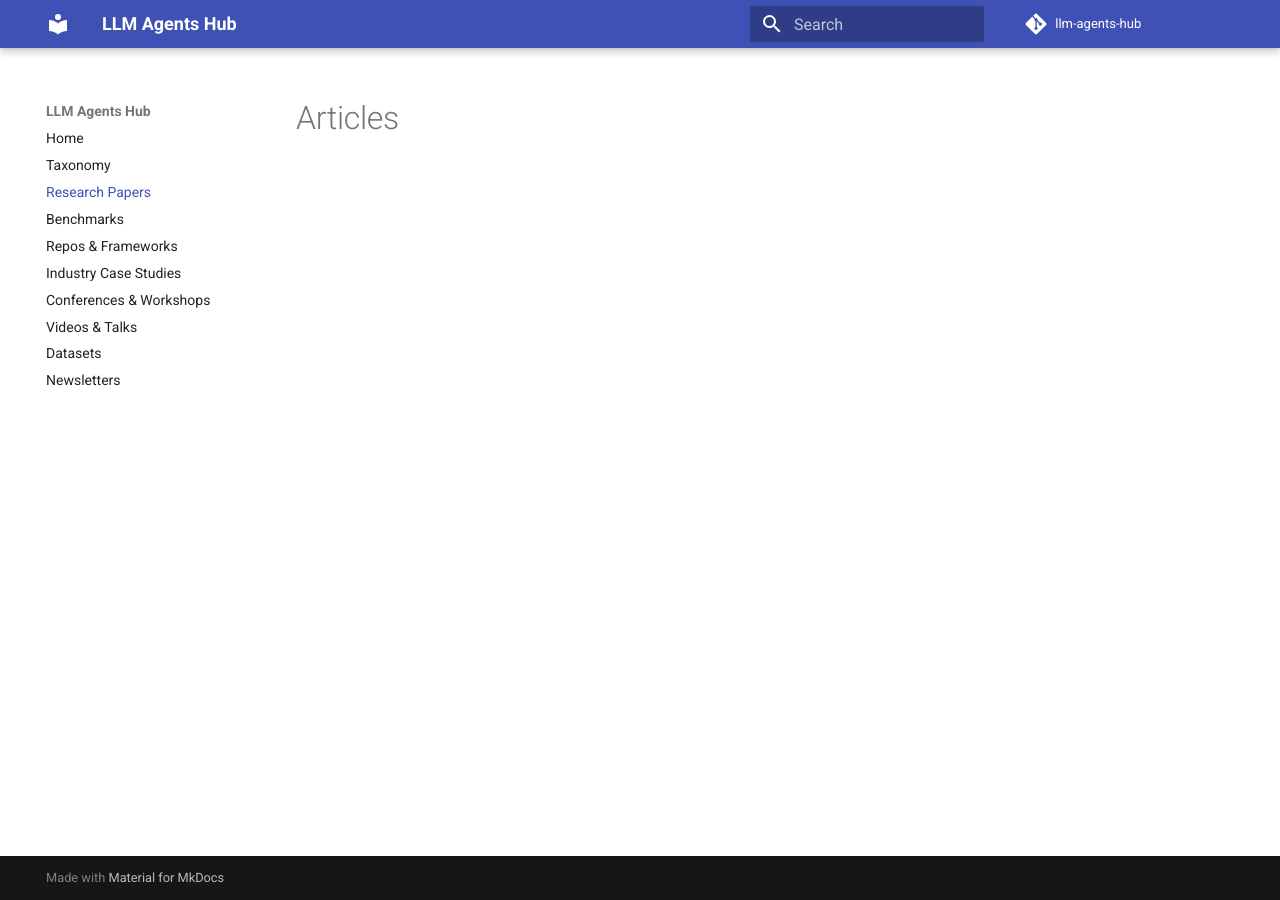
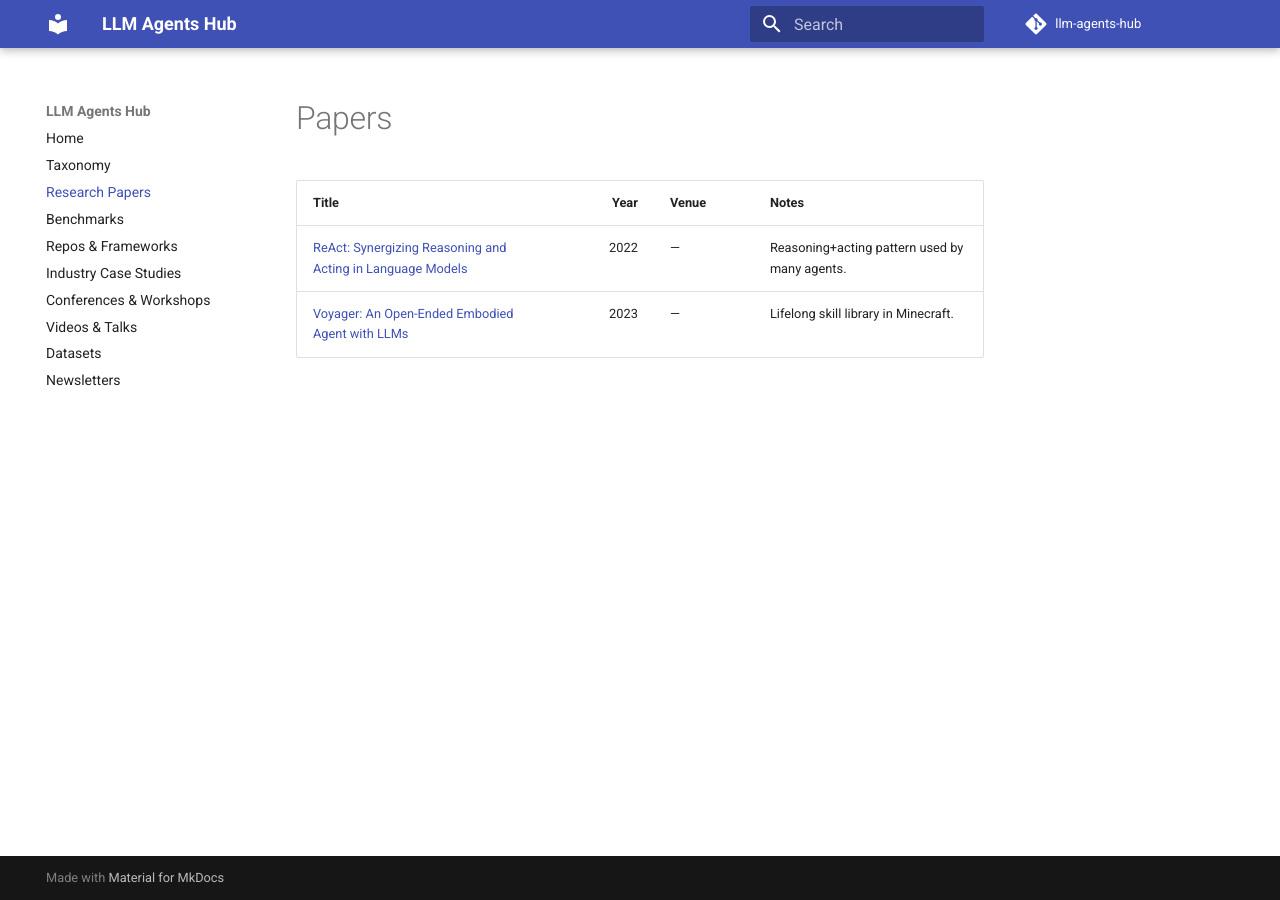
Before and after one commit to framelab-univaq/llm-agents-hub, an MkDocs documentation site: the page built from docs/articles.md, in a window 1280 px wide. Built offline with MkDocs 1.6.1 and Material for MkDocs 9.7.7, drawn with Linux system fonts in a browser that asks for light colours; comment, search, counter and statistics services are not loaded.

Commit message:
Update articles.md

```diff
--- a/docs/articles.md
+++ b/docs/articles.md
@@ -1,3 +1,6 @@
-<html>
-  <h1>Articles</h1>
-</html>
+# Papers
+
+| Title | Year | Venue | Notes |
+|---|---:|---|---|
+| [ReAct: Synergizing Reasoning and Acting in Language Models](papers/SWE_bench_Can_Language_Mo.pdf) | 2022 | — | Reasoning+acting pattern used by many agents. |
+| [Voyager: An Open-Ended Embodied Agent with LLMs](papers/SWE-agent.pdf) | 2023 | — | Lifelong skill library in Minecraft. |
```
